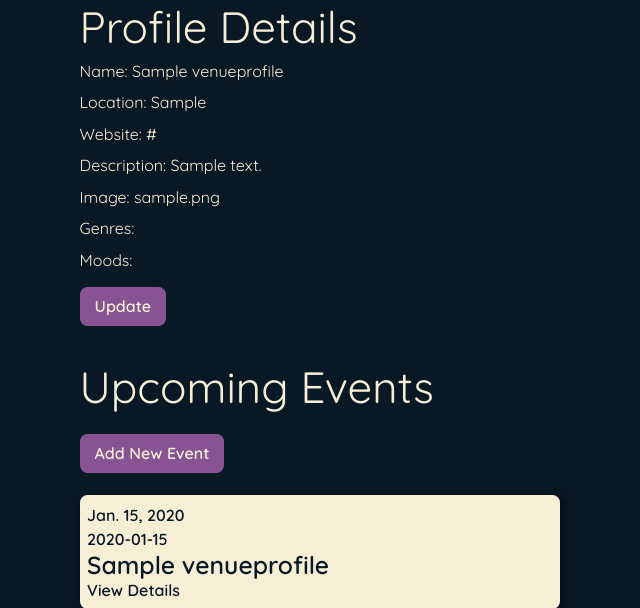
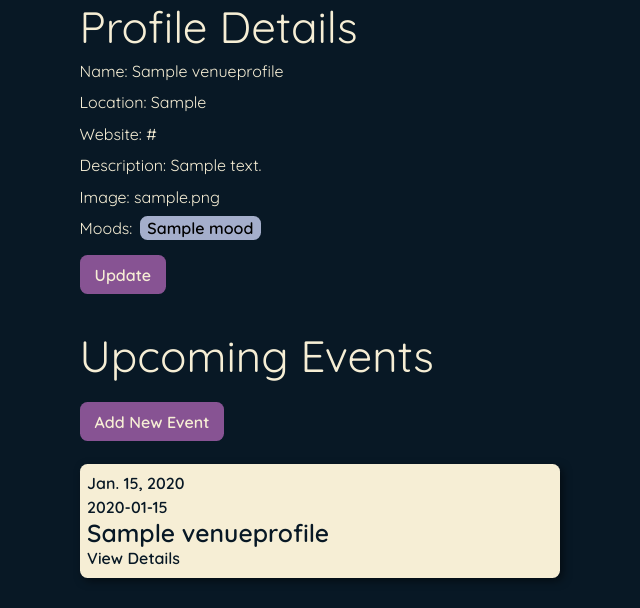
Before and after one commit to mqpiffle/Project-2-Gigstr, a Django app: page /venues/1/ in a window 1280 px wide. Shown: the part 121-729 px from the top of the page, without its empty margins (251-891 px from the left). Run offline with Django 4.2, Linux system fonts and the light colour scheme; a user stored in the database is signed in; tables that the repository leaves empty hold one stand-in row (values such as "Sample post"); some web fonts are replaced.

Commit message:
a few more tweaks before presentation, esp in the fan detail

```diff
--- a/main_app/models.py
+++ b/main_app/models.py
@@ -111,13 +111,17 @@
     description = models.TextField(max_length=500, null=True, blank=True)
     image = models.CharField(max_length=50, null=True, blank=True)
     # hopefully tags can be implemented
+    moods = models.ManyToManyField(Mood)
     user = models.OneToOneField(CustomUser, on_delete=models.CASCADE, null=True, blank=True)
 
     def get_absolute_url(self):
         return reverse("gigstr:venues_detail", kwargs={"venue_id": self.id})
 
     def __str__(self):
-        return self.name
+        if self.name:
+            return self.name
+        else:
+            return str(self.user_id)
 
 @receiver(post_save, sender=CustomUser)
 def create_venue_profile(sender, instance, created, **kwargs):
--- a/main_app/static/css/styles.css
+++ b/main_app/static/css/styles.css
@@ -46,12 +46,14 @@
     gap: 0.5rem;
 }
 .g-tags-container {
-    width: 100%;
+    max-width: 100%;
     display: flex;
     align-items: center;
+    flex-wrap: wrap;
     gap: 0.5rem;
 }
 .g-tags {
+    max-width: 100%;
     display: flex;
     align-items: baseline;
     width: fit-content;
--- a/main_app/templates/events/details.html
+++ b/main_app/templates/events/details.html
@@ -9,7 +9,7 @@
     <p>at {{ event.venue.name }}</p>
     <p>{{ event.start_date_time }}</p>
     <p>{{ event.end_date_time }}</p>
-    <p>{{ event.ticket_price }}</p>
+    <p>${{ event.ticket_price }}</p>
     <p>{{ event.note }}</p>
     <div class="g-btn-ctr-inline">
         <a
--- a/main_app/templates/fans/details.html
+++ b/main_app/templates/fans/details.html
@@ -2,7 +2,7 @@
 {% block content %}
     <div class="g-profile-container">
         <h3>Fan Details</h1>
-        <p>Name: {{ fan_profile.name }}</p>
+        <p>Name: {{ fan_profile.display_name }}</p>
         <p>Location: {{ fan_profile.location }}</p>
         <p>Website: {{ fan_profile.website }}</p>
         <p>Description: {{ fan_profile.description }}</p>
--- a/main_app/templates/venues/details.html
+++ b/main_app/templates/venues/details.html
@@ -6,12 +6,6 @@
     <p>Website: {{ venue_profile.website }}</p>
     <p>Description: {{ venue_profile.description }}</p>
     <p>Image: {{ venue_profile.image }}</p>
-    <div class="g-tags-container">
-        <div>Genres:</div>
-        {% for genre in venue_profile.genres.all %}
-        <div class="g-tags g-genres">{{ genre.name }}</div>
-        {% endfor %}
-    </div>
     <div class="g-tags-container">
         <div>Moods:</div>
         {% for mood in venue_profile.moods.all %}
```
Also changed, not shown: main_app/templates/bands/details.html (+0 -8 lines), main_app/migrations/0004_alter_bandprofile_options_venueprofile_moods.py (added).
